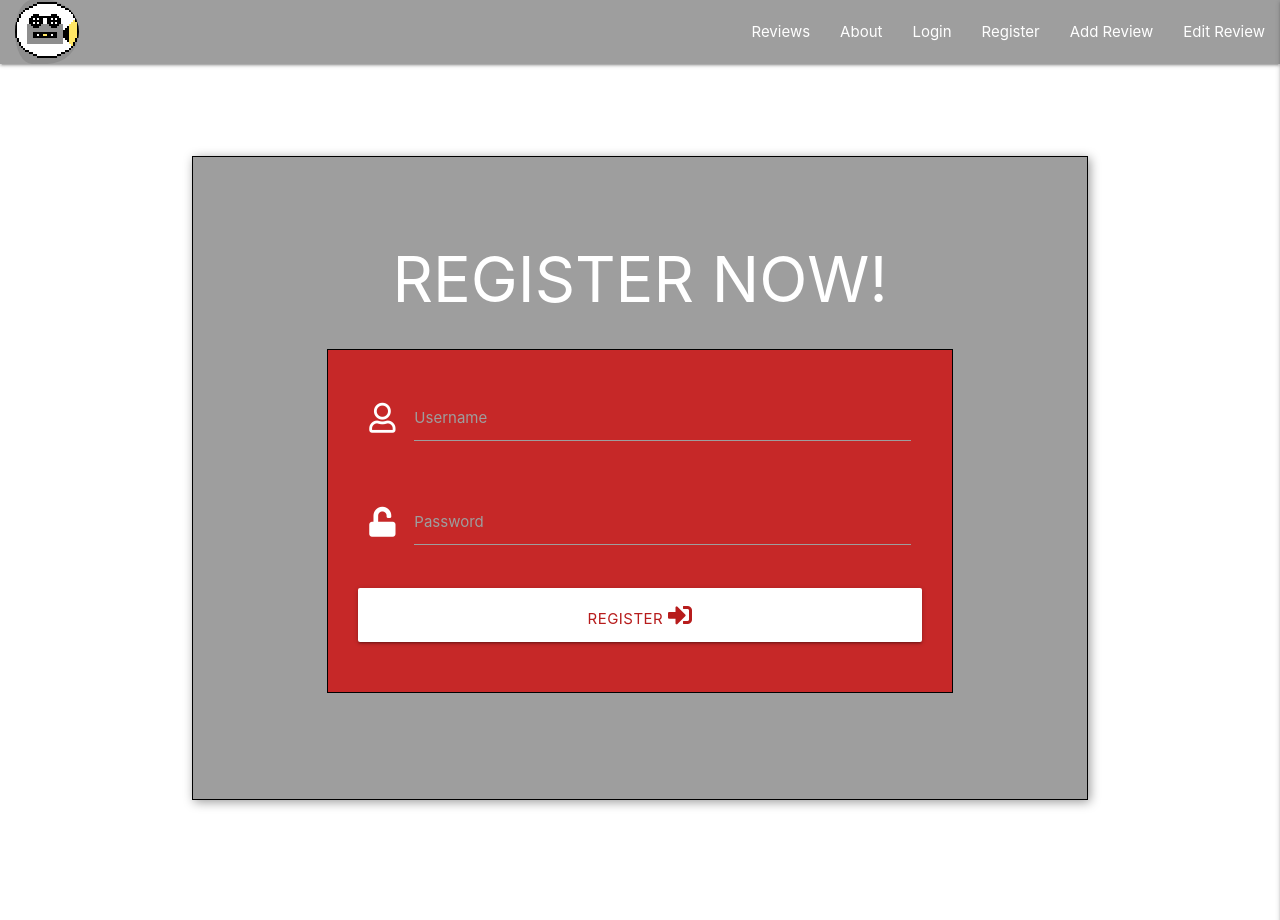
After one commit to Code-Institute-Submissions/movie-db-ms3, a Flask app: page /register in a window 1280 px wide. The commit adds this page. Run offline with Flask 2, Linux system fonts and the light colour scheme; some libraries are stand-ins or nearby versions.

Commit message:
create registration page and link to mongo

```diff
--- a/app.py
+++ b/app.py
@@ -3,6 +3,7 @@ from flask import (
     Flask, flash, render_template,
     redirect, request, session, url_for)
 from flask_pymongo import PyMongo
+from werkzeug.security import generate_password_hash, check_password_hash
 from bson.objectid import ObjectId
 if os.path.exists("env.py"):
     import env
@@ -25,6 +26,27 @@ def movie_index():
     return render_template("movies.html", movies=movies)
 
 
+@app.route("/register", methods=["GET", "POST"])
+def register():
+    if request.method == "POST":
+        existing_user = mongo.db.user.find_one(
+            {"username": request.form.get("username").lower()})
+
+        if existing_user:
+            flash("Sorry that username already exists")
+            return redirect(url_for("register"))
+
+        register = {
+            "username": request.form.get("username").lower(),
+            "password": generate_password_hash(request.form.get("password"))
+        }
+        mongo.db.users.insert_one(register)
+        session["username"] = request.form["username"]
+        flash("Registration successful")
+        return redirect(url_for("movie_index"))
+    return render_template("register.html")
+
+
 if __name__ == "__main__":
     app.run(host=os.environ.get("IP"),
             port=int(os.environ.get("PORT")),
--- a/static/style.css
+++ b/static/style.css
@@ -2,3 +2,20 @@
     padding-left: 15px;
     border-radius: 50px;
 }
+
+.register-container {
+    height: 70vh;
+    margin-top: 10vh;
+    padding-top: 5vh;
+    background-color: #9e9e9e;
+    border: 1px solid black;
+    box-shadow: 2px 2px 10px rgba(0, 0, 0, 0.4);
+}
+
+.register-card {
+    padding: 30px;
+    width: 100vh;
+    margin-bottom: 25px;
+    margin-top: 10px;
+    border: 1px solid black;
+}
--- a/templates/base.html
+++ b/templates/base.html
@@ -22,7 +22,7 @@
                     <li><a href="{{ url_for('movie_index') }}">Reviews</a></li>
                     <li><a href="#">About</a></li>
                     <li><a href="#">Login</a></li>
-                    <li><a href="#">Register</a></li>
+                    <li><a href="{{ url_for('register') }}">Register</a></li>
                     <li><a href="#">Add Review</a></li>
                     <li><a href="#">Edit Review</a></li>
                 </ul>
@@ -34,7 +34,7 @@
     <li><a href="{{ url_for('movie_index') }}">Reviews</a></li>
     <li><a href="#">About</a></li>
     <li><a href="#">Login</a></li>
-    <li><a href="#">Register</a></li>
+    <li><a href="{{ url_for('register') }}">Register</a></li>
     <li><a href="#">Add Review</a></li>
     <li><a href="#">Edit Review</a></li>
   </ul>
--- /dev/null
+++ b/templates/register.html
@@ -0,0 +1,35 @@
+{% extends "base.html" %}
+{% block content %}
+
+    <div class="container register-container">
+                <h1 class="white-text center-align">REGISTER NOW!</h1>
+        <div class="container valign-wrapper">
+            <div class="row red darken-3 register-card">
+                <form class="col s12" method="POST" action="{{ url_for('register') }}">
+                    <div class="row">
+                        <div class="input-field col s12">
+                            <i class="far fa-user prefix white-text"></i>
+                            <input id="username" name="username" type="text" minlength="5"
+                            maxlength="15" pattern="^[a-zA-Z0-9]{5,15}$" class="validate" required>
+                            <label for="username">Username</label>
+                        </div>
+                    </div>
+                    <div class="row">
+                        <div class="input-field col s12">
+                            <i class="fas fa-unlock prefix white-text"></i>
+                            <input id="password" name="password" type="password" minlength="5"
+                            maxlength="15" pattern="^[a-zA-Z0-9]{5,15}$" class="validate" required>
+                            <label for="password">Password</label>
+                        </div>
+                    </div>
+                    <div class="row">
+                        <button type="submit" class="col s12 btn-large white red-text text-darken-4">
+                            Register <i class="fas fa-sign-in-alt prefix"></i>
+                        </button>
+                    </div>
+                </form>
+            </div>
+        </div>
+    </div>
+
+{% endblock %}
```
